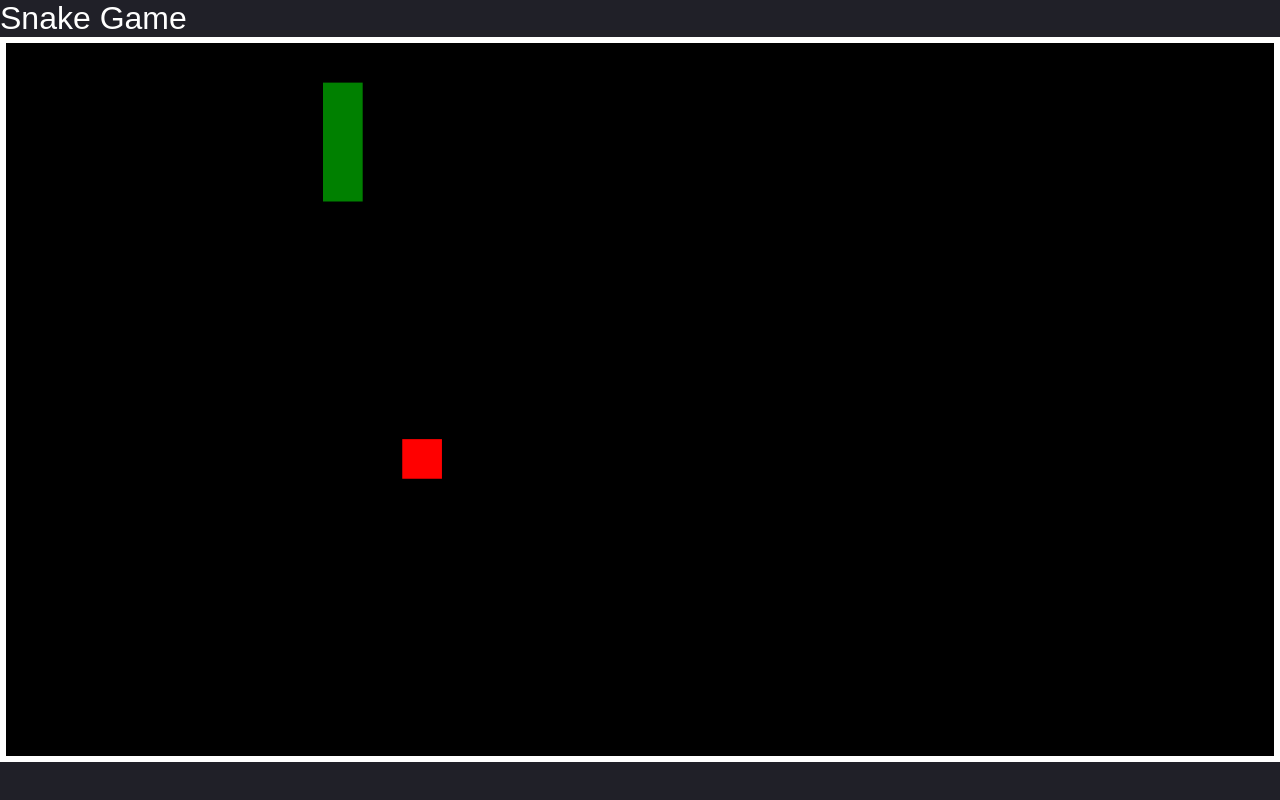
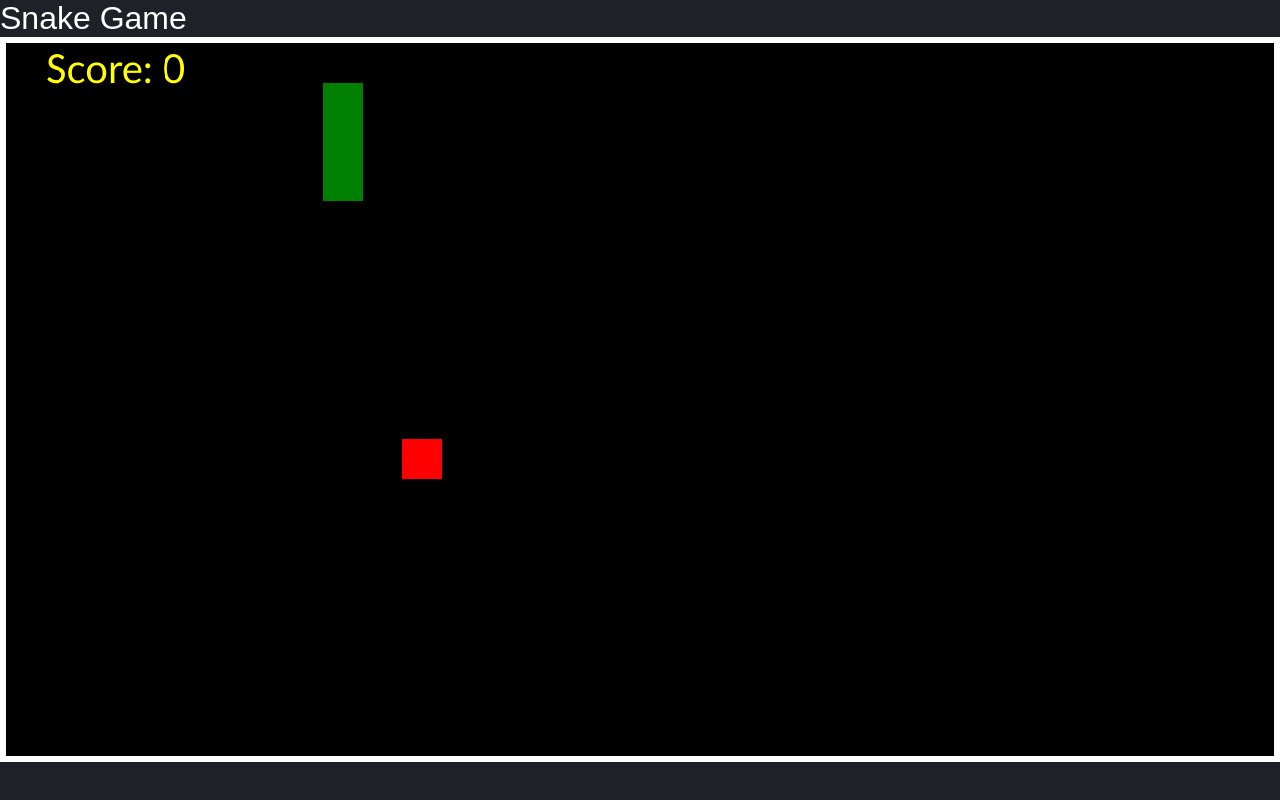
Before and after one commit to lukaszuczkiewicz/Snake, a website with bundled scripts: page index.html in a window 1280 px wide. Built offline with nearby package versions, Linux system fonts and the light colour scheme.

Commit message:
fix score text

```diff
--- a/js/mechanics/game.js
+++ b/js/mechanics/game.js
@@ -14,7 +14,7 @@ export function initGame() {
     apple = new Apple(10, 10);
     apple.draw();
     score = new Score();
-    score.draw();
+    score.draw(snake.score);
 }
 let isPaused = false;
 const timeInterval = 100;
@@ -30,21 +30,21 @@ export function mainLoop(time = 0) {
         background.draw();
         apple.draw();
         snake.draw();
-        score.draw();
+        score.draw(snake.score);
     }
     requestAnimationFrame(mainLoop);
 }
 export function enableControls() {
     //controls
     document.addEventListener('keydown', e => {
-        //left
-        if (e.keyCode === 32) { //spacebar
+        if (e.keyCode === 32) {
+            //spacebar
             isPaused = !isPaused;
         }
         if (isPaused)
             return;
-        if ((e.keyCode === 37 || e.keyCode === 65) &&
-            snake.direction[0] === 0) {
+        //left
+        if ((e.keyCode === 37 || e.keyCode === 65) && snake.direction[0] === 0) {
             snake.direction = [-1, 0];
             //right
         }
--- a/js/score.js
+++ b/js/score.js
@@ -1,11 +1,12 @@
+import { ctx } from "./mechanics/canvas.js";
 export class Score {
     constructor() {
-        this.color = 'white';
+        this.color = 'yellow';
     }
-    draw() {
-        // ctx.font = `40px Calibri`;
-        // ctx.textAlign = "left";
-        // ctx.fillStyle = this.co;
-        // ctx.fillText(`Score: ${snake.score}`, 40, 40);
+    draw(text) {
+        ctx.font = `40px Calibri`;
+        ctx.textAlign = "left";
+        ctx.fillStyle = this.color;
+        ctx.fillText(`Score: ${text}`, 40, 40);
     }
 }
--- a/style.css
+++ b/style.css
@@ -13,5 +13,5 @@ canvas {
   display: block;
   margin-left: auto;
   margin-right: auto;
-  /* image-rendering: pixelated; */
+  image-rendering: pixelated;
 }
```
Also changed, not shown: ts/mechanics/game.ts (+6 -9 lines), ts/score.ts (+7 -6 lines), js/mechanics/controls.js (deleted), ts/mechanics/controls.ts (deleted).
